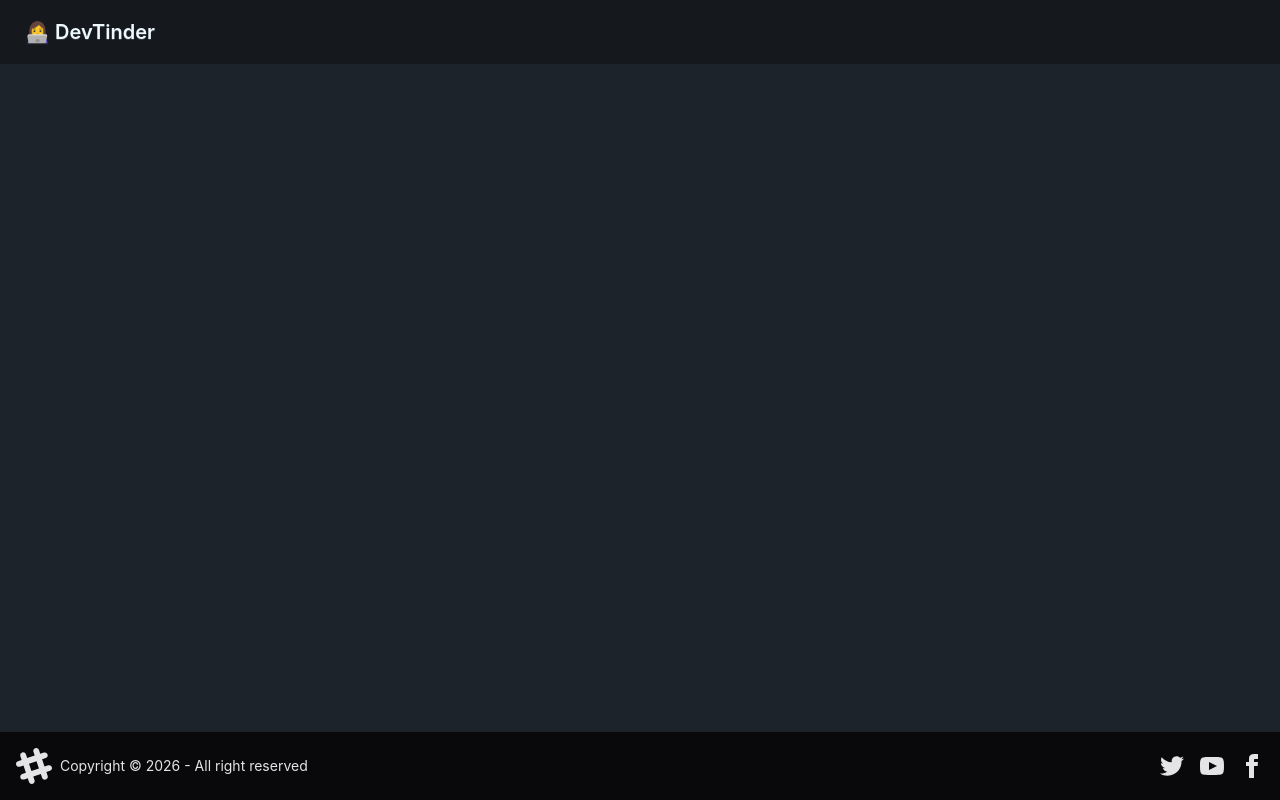
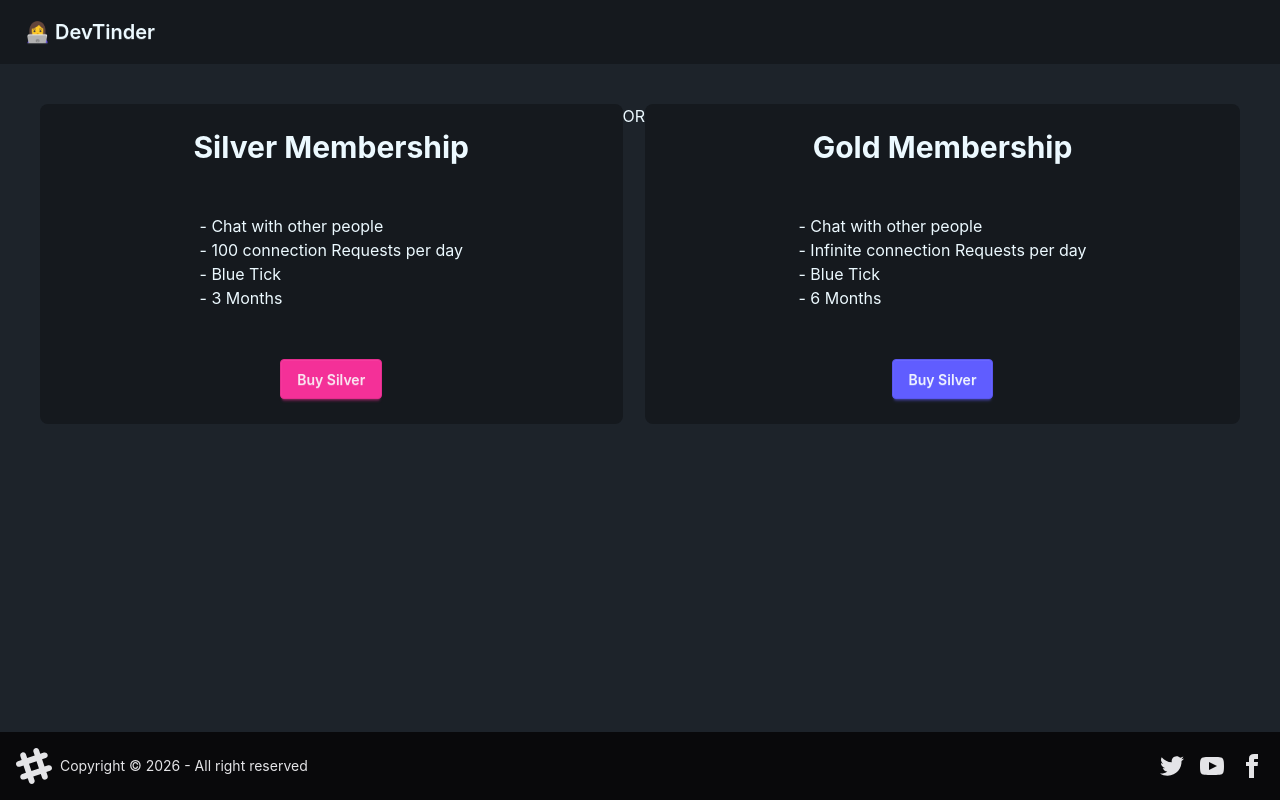
Before and after one commit to Shubham-Sharma101/DevTinder-Frontend, a React (Vite) app: page /premium in a window 1280 px wide. Before the commit this address led to /. Built offline with nearby package versions, Linux system fonts and the light colour scheme; no server answers.

Commit message:
Layout design of premium page is completed

```diff
--- a/src/App.jsx
+++ b/src/App.jsx
@@ -7,6 +7,7 @@
 import Requests from "./components/Requests";
 import { Provider } from "react-redux";
 import appStore from "./utils/appStore";
+import { Premium } from "./components/Premium";
 
 function App() {
   return (
@@ -21,6 +22,7 @@
               <Route path="profile" element={<Profile />} />
               <Route path="connections" element={<Connections />} />
               <Route path="requests" element={<Requests />} />
+              <Route path="premium" element={<Premium />} />
             </Route>
             <Route path="*" element={<Navigate to="/" replace />} />
           </Routes>
--- a/src/components/NavBar.jsx
+++ b/src/components/NavBar.jsx
@@ -59,6 +59,9 @@
                 <Link to="/requests">Connections Requests</Link>
               </li>
               <li>
+                <Link to="/premium">Premium</Link>
+              </li>
+              <li>
                 <button onClick={handleLogout} className="w-full text-left">
                   Logout
                 </button>
--- a/src/components/Premium.jsx
+++ b/src/components/Premium.jsx
@@ -1,7 +1,29 @@
-import React from 'react'
-
 export const Premium = () => {
   return (
-    <div>Premium</div>
-  )
-}
+    <div className="m-10">
+      <div class="flex w-full">
+        <div class="$$card bg-base-300 rounded-box grid h-80 grow place-items-center">
+          <h1 className="font-bold text-3xl">Silver Membership</h1>
+          <ul>
+            <li> - Chat with other people</li>
+            <li> - 100 connection Requests per day</li>
+            <li> - Blue Tick</li>
+            <li> - 3 Months</li>
+          </ul>
+          <button className="btn btn-secondary">Buy Silver</button>
+        </div>
+        <div class="$$divider $$divider-horizontal">OR</div>
+        <div class="$$card bg-base-300 rounded-box grid h-80 grow place-items-center">
+          <h1 className="font-bold text-3xl">Gold Membership</h1>
+          <ul>
+            <li> - Chat with other people</li>
+            <li> - Infinite connection Requests per day</li>
+            <li> - Blue Tick</li>
+            <li> - 6 Months</li>
+          </ul>
+          <button className="btn btn-primary">Buy Silver</button>
+        </div>
+      </div>
+    </div>
+  );
+};
```
